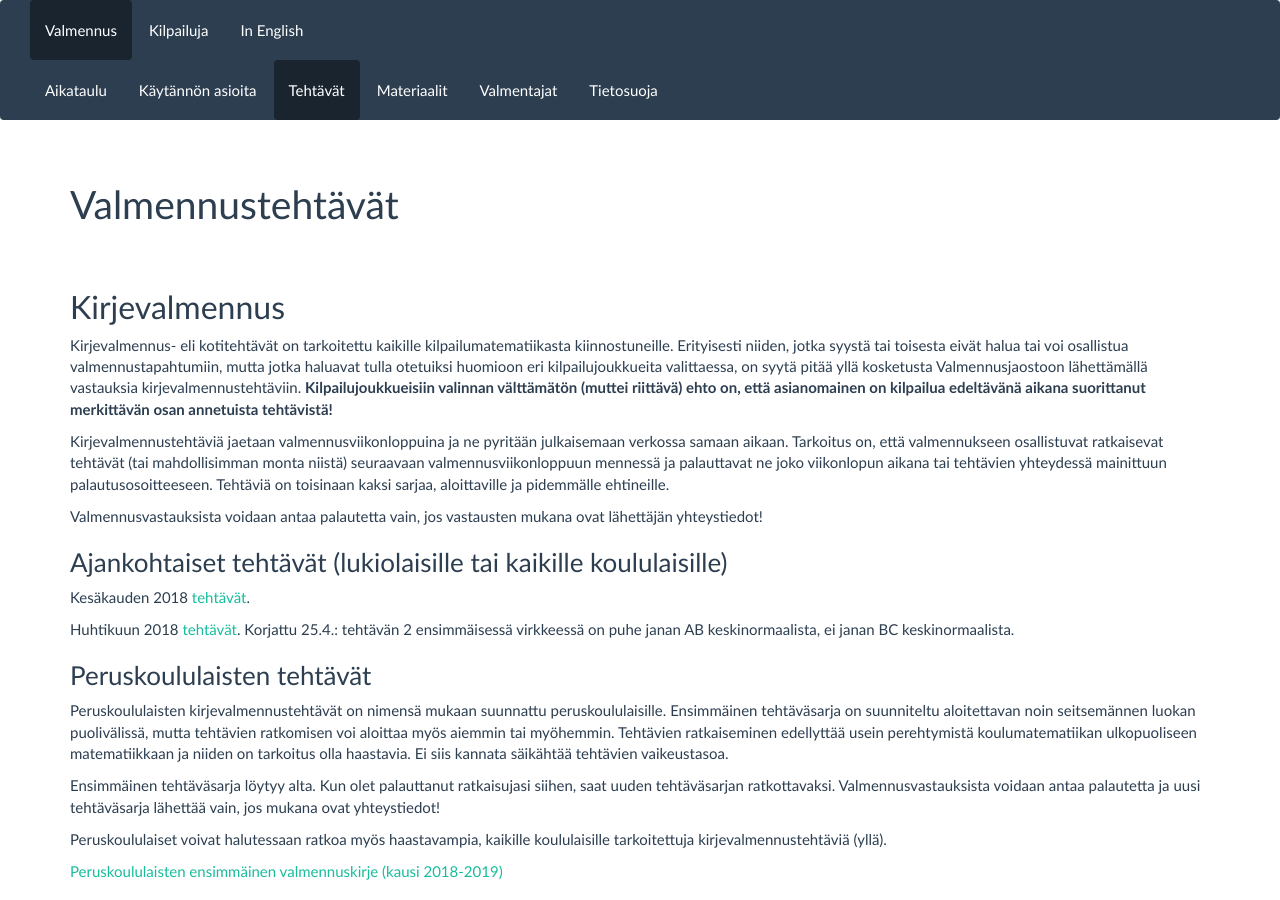
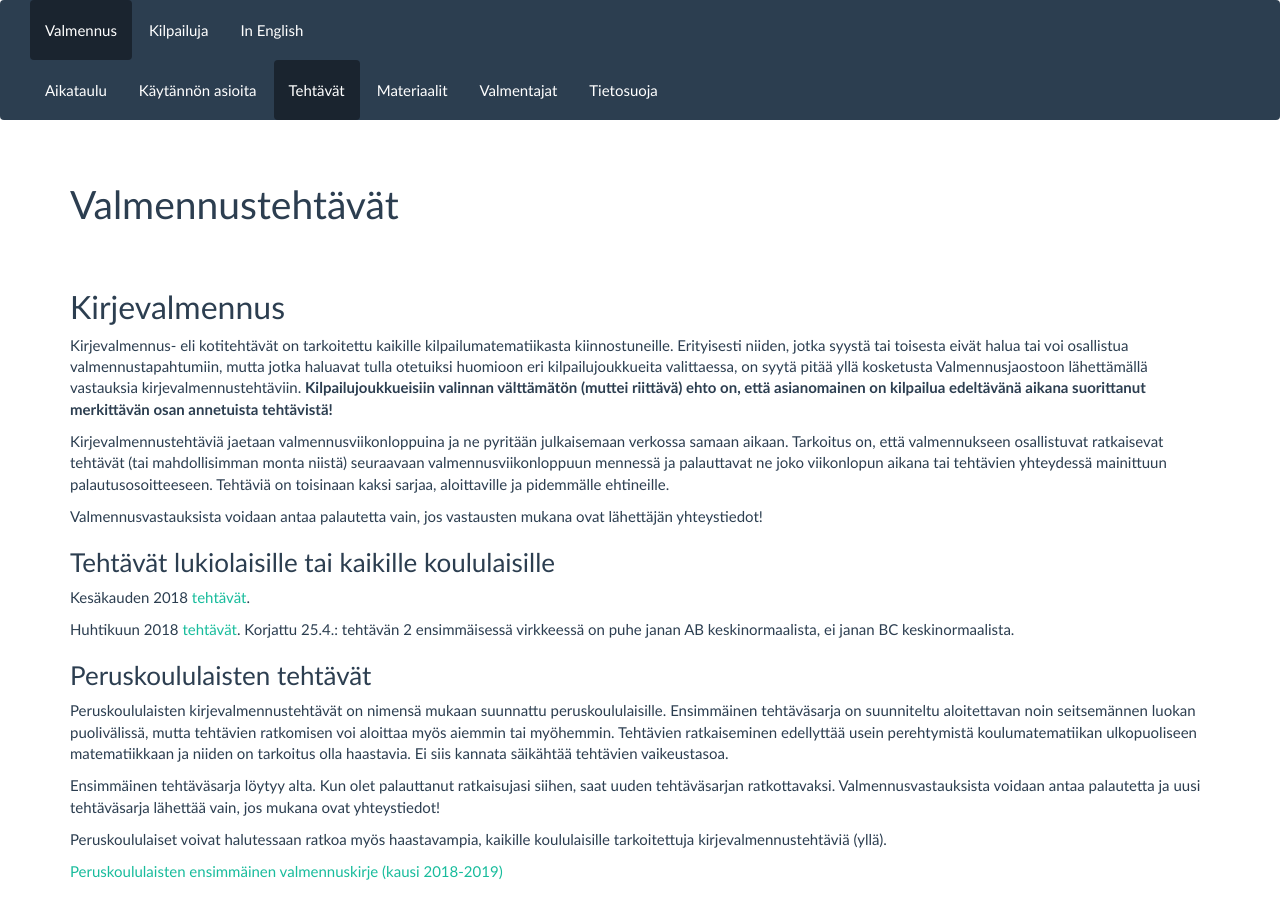
Before and after one commit to matematiikkakilpailut/matematiikkakilpailut.github.io, a Jekyll site: the page built from valmennus/index.md, in a window 1280 px wide and 900 px high. Built offline with Jekyll 4.4.1, drawn with Linux system fonts in a browser that asks for light colours.

Commit message:
Update index.md

```diff
--- a/valmennus/index.md
+++ b/valmennus/index.md
@@ -26,7 +26,7 @@ aloittaville ja pidemmälle ehtineille.
 Valmennusvastauksista voidaan antaa palautetta vain, jos vastausten
 mukana ovat lähettäjän yhteystiedot!
 
-### Ajankohtaiset tehtävät (lukiolaisille tai kaikille koululaisille)
+### Tehtävät lukiolaisille tai kaikille koululaisille
 
 Kesäkauden 2018 [tehtävät](2018/kirje_2018_05.pdf).
 
```
